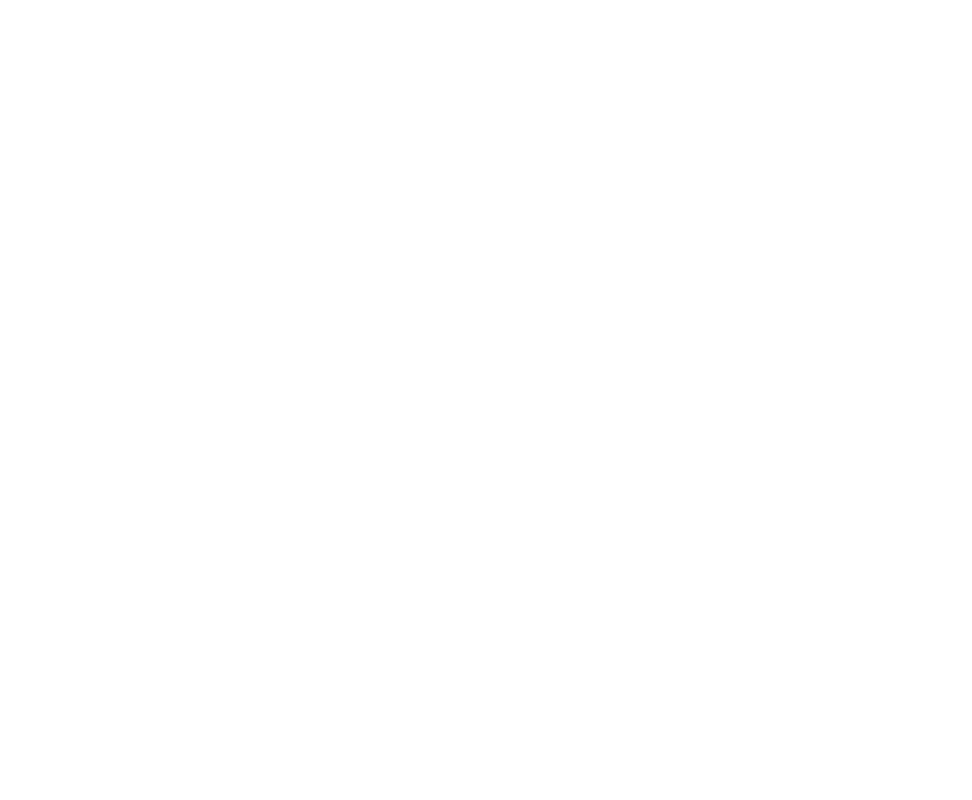
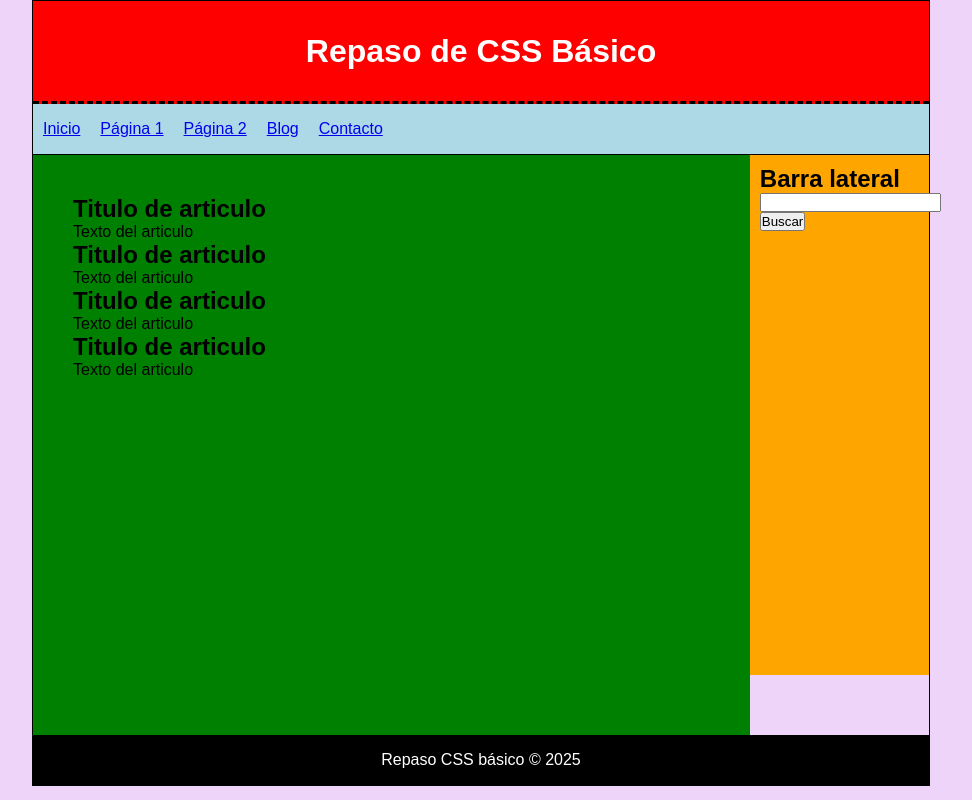
Before and after one commit to MelVite/proyectosDesarrolloWeb, a plain HTML site: page aprendiendo-css/index.html in a window 1280 px wide. Shown: the whole page, without its empty margins (159-1131 px from the left). Drawn offline with Linux system fonts and the light colour scheme.

Commit message:
Seguimos en css

```diff
--- /dev/null
+++ b/aprendiendo-css/estilos.css
@@ -0,0 +1,69 @@
+/* Seleccionamos todos los elemetos de la página */
+* {
+    margin: 0px;
+    padding: 0px;
+}
+body {
+    background-color: rgb(239, 212, 250);
+    font-family: Arial, Helvetica, sans-serif;
+}
+
+/* Definimos las propiedades generales del contenedor */
+#container {
+    width: 70%;
+    margin: 0px auto;
+    border: 1px solid black;
+}
+
+/* Propiedades del header */
+header {
+    background-color: red;
+    height: 100px;
+    width: 100%;
+    text-align: center; /* Alinear texto horizontalmente*/
+    line-height: 100px; /*Alinear texto verticalmente*/
+    color: white;
+    border-bottom: 3px dashed black;
+}
+
+nav {
+    background-color: lightblue;
+    height: 50px;
+    border-bottom: 1px solid black;
+}
+
+nav ul li {
+    float: left; /*Ubica los elemento del lado izquierdo del contenedor*/
+    list-style: none;
+    margin: 10px;
+    line-height: 30px;
+}
+
+.clearfix{
+    clear: both;
+}
+
+#content {
+    float: left;
+    width: calc(80% - 80px);
+    min-height: 500px;
+    background-color: green;
+    padding: 40px;
+}
+
+aside {
+    float: left;
+    width: calc(20% - 20px);
+    min-height: 500px;
+    background-color: orange;
+    /* Separando los elementos de la barra */
+    padding: 10px;
+}
+
+footer {
+    background-color: black;
+    color: white;
+    text-align: center;
+    height: 50px;
+    line-height: 50px;
+}
--- a/aprendiendo-css/index.html
+++ b/aprendiendo-css/index.html
@@ -4,8 +4,77 @@
     <meta charset="UTF-8">
     <meta name="viewport" content="width=device-width, initial-scale=1.0">
     <title>Repaso CSS</title>
+    <link rel="stylesheet" href="estilos.css">
 </head>
 <body>
 
+    <div id="container">
+        <!-- Definimos el encabezado -->
+        <header>
+            <h1>Repaso de CSS Básico</h1>
+        </header>
+        <!-- Definimos el menu de navegación -->
+        <nav>
+            <ul>
+                <li>
+                    <a href="index.html">Inicio</a>
+                </li>
+                <li>
+                    <a href="index.html">Página 1</a>
+                </li>
+                <li>
+                    <a href="index.html">Página 2</a>
+                </li>
+                <li>
+                    <a href="index.html">Blog</a>
+                </a></li>
+                <li>
+                    <a href="index.html">Contacto</a>
+                </li>
+            </ul>
+        </nav>
+
+        <div class="clearfix"></div>
+
+        <!-- Definimos el contenido -->
+        <section id="content">
+            <article class="article">
+                <h2>Titulo de articulo</h2>
+                <p>Texto del articulo</p>
+            </article>
+
+            <article class="article">
+                <h2>Titulo de articulo</h2>
+                <p>Texto del articulo</p>
+            </article>
+
+            <article class="article">
+                <h2>Titulo de articulo</h2>
+                <p>Texto del articulo</p>
+            </article>
+
+            <article class="article">
+                <h2>Titulo de articulo</h2>
+                <p>Texto del articulo</p>
+            </article>
+        </section>
+
+        <!-- Definimos la barra lateral -->
+        <aside>
+            <h2>Barra lateral</h2>
+            <form action="">
+                <input type="text">
+                <input type="submit" value="Buscar">
+            </form>
+        </aside>
+
+        <div class="clearfix"></div>
+
+        <!-- Definimos el pie de Página -->
+        <footer>
+        Repaso CSS básico &copy; 2025
+        </footer>
+
+    </div>
 </body>
 </html>
```
